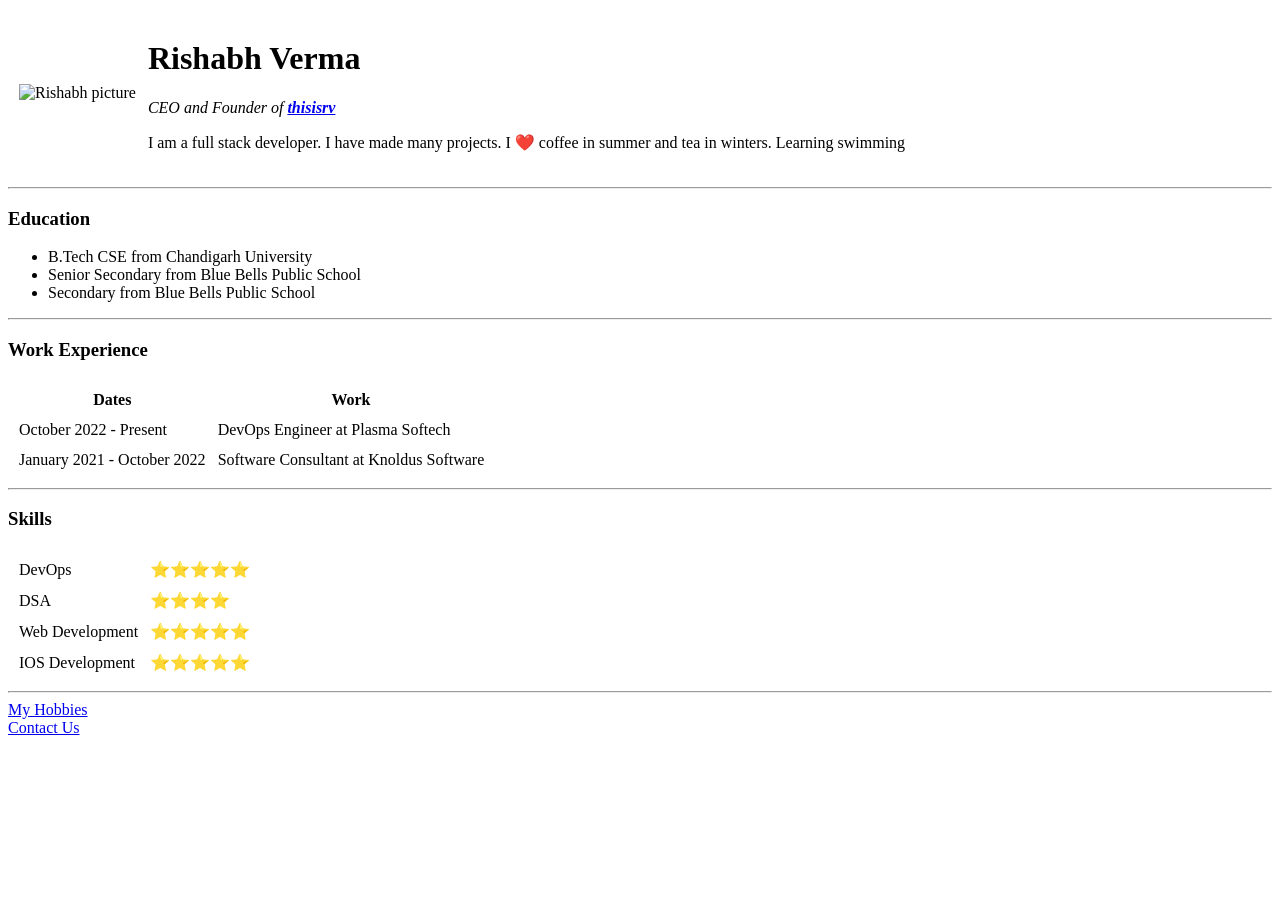
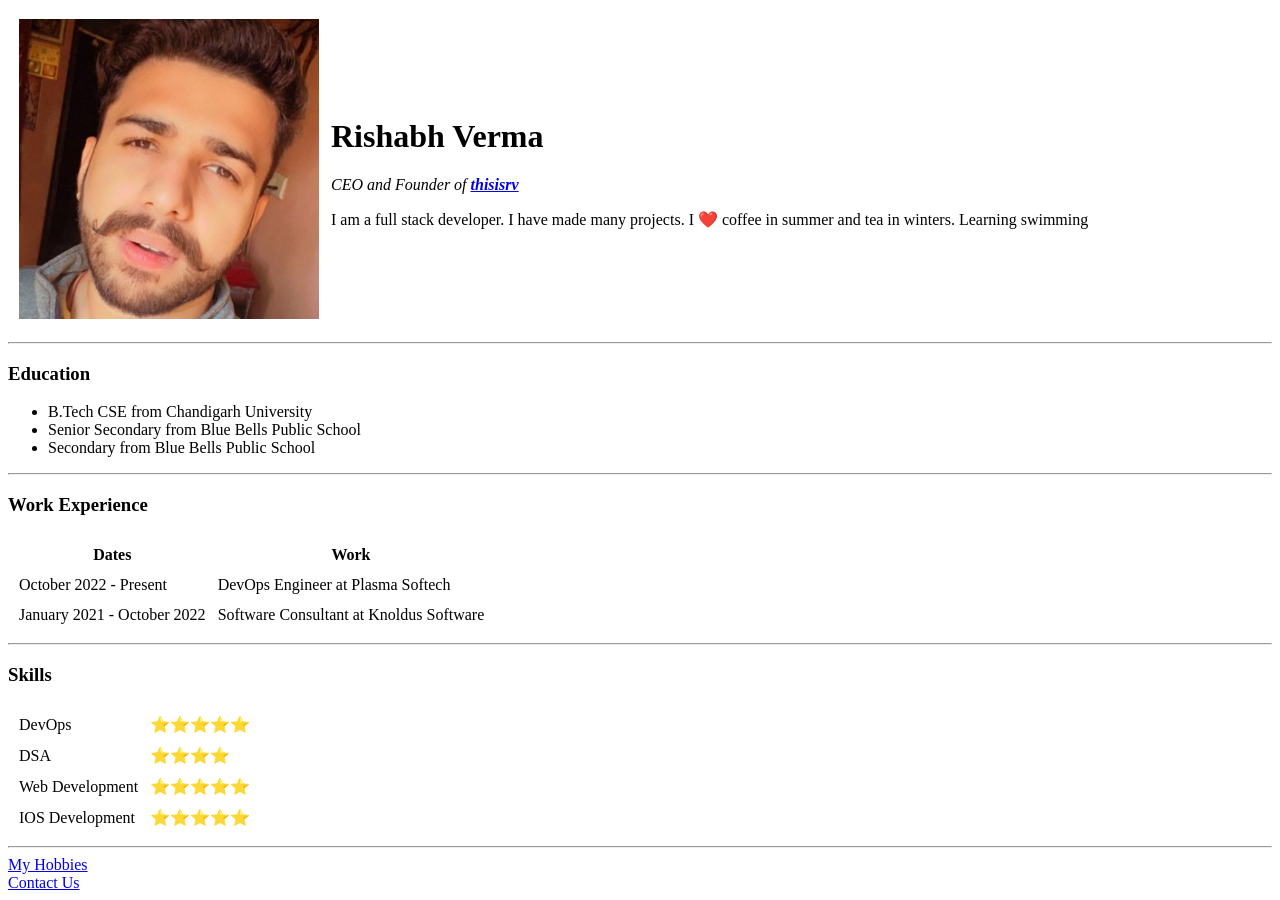
Before and after one commit to thisisrv/cv, a plain HTML site: page index.html in a window 1280 px wide. Before the commit the page ends 800 px from the top, so only its background shows below. Drawn offline with Linux system fonts and the light colour scheme.

Commit message:
Update index.html

```diff
--- a/index.html
+++ b/index.html
@@ -15,7 +15,7 @@
 <body>
     <table>
         <tr>
-            <td><img src="images/rishabh.jpeg" alt="Rishabh picture" height="300" width="300"></td>
+            <td><img src="./rishabh.jpeg" alt="Rishabh picture" height="300" width="300"></td>
             <td>    <h1>Rishabh Verma</h1>
                 <p><em>CEO and Founder of <strong><a href="https://www.linkedin.com/in/thisisrv/">thisisrv</a></strong></em></p>
                 <p>I am a full stack developer. I have made many projects. I ❤️️ coffee in summer and tea in winters. Learning swimming</p>
```
